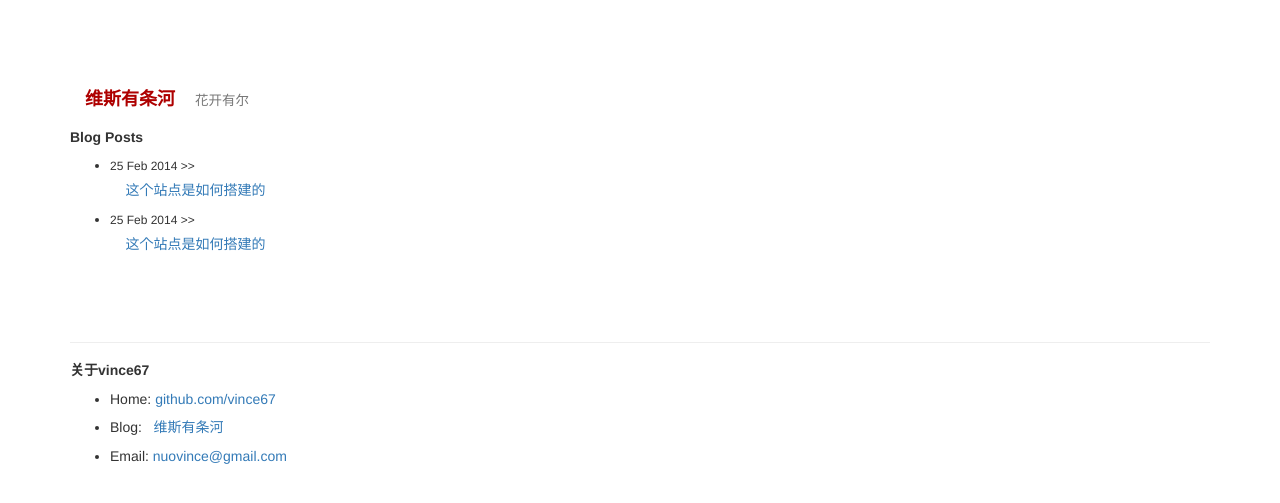
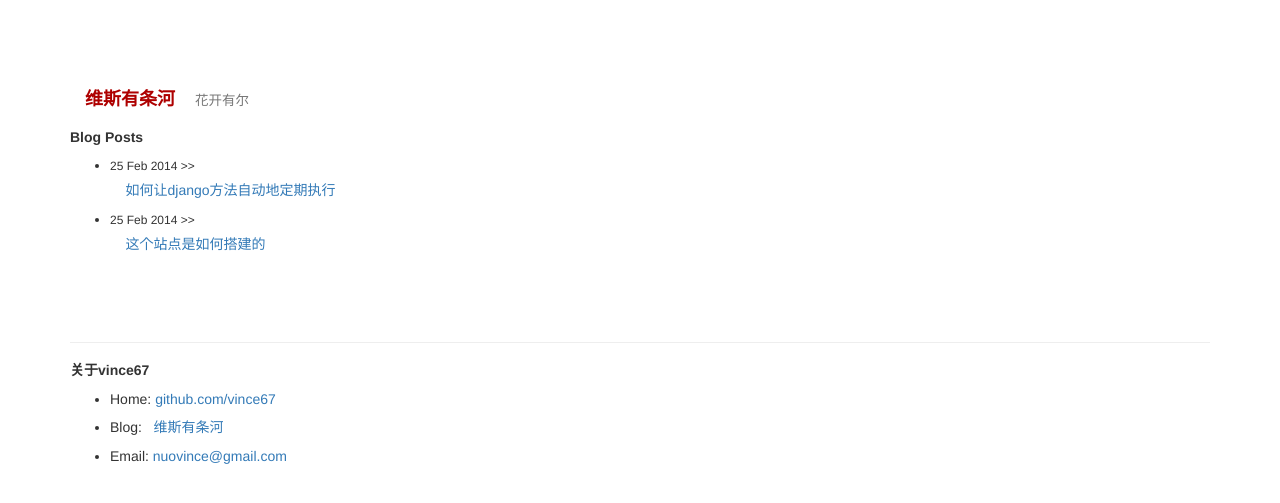
Before and after one commit to vince67/vince67.github.io, a Jekyll site: the page built from index.html, in a window 1280 px wide. Shown: the top 503 px of the page. Built offline with Jekyll 4.4.1, drawn with Linux system fonts in a browser that asks for light colours; nearby versions of some CDN libraries.

Commit message:
ARTICLE: set cronjob for django commands

```diff
--- a/_posts/2014-02-25-set_cronjob_for_django_commands.html
+++ b/_posts/2014-02-25-set_cronjob_for_django_commands.html
@@ -1,6 +1,6 @@
 ---
     layout: default
-    title: 这个站点是如何搭建的
+    title: 如何让django方法自动地定期执行
 ---
 
 <strong>实现思路：<br />
```
